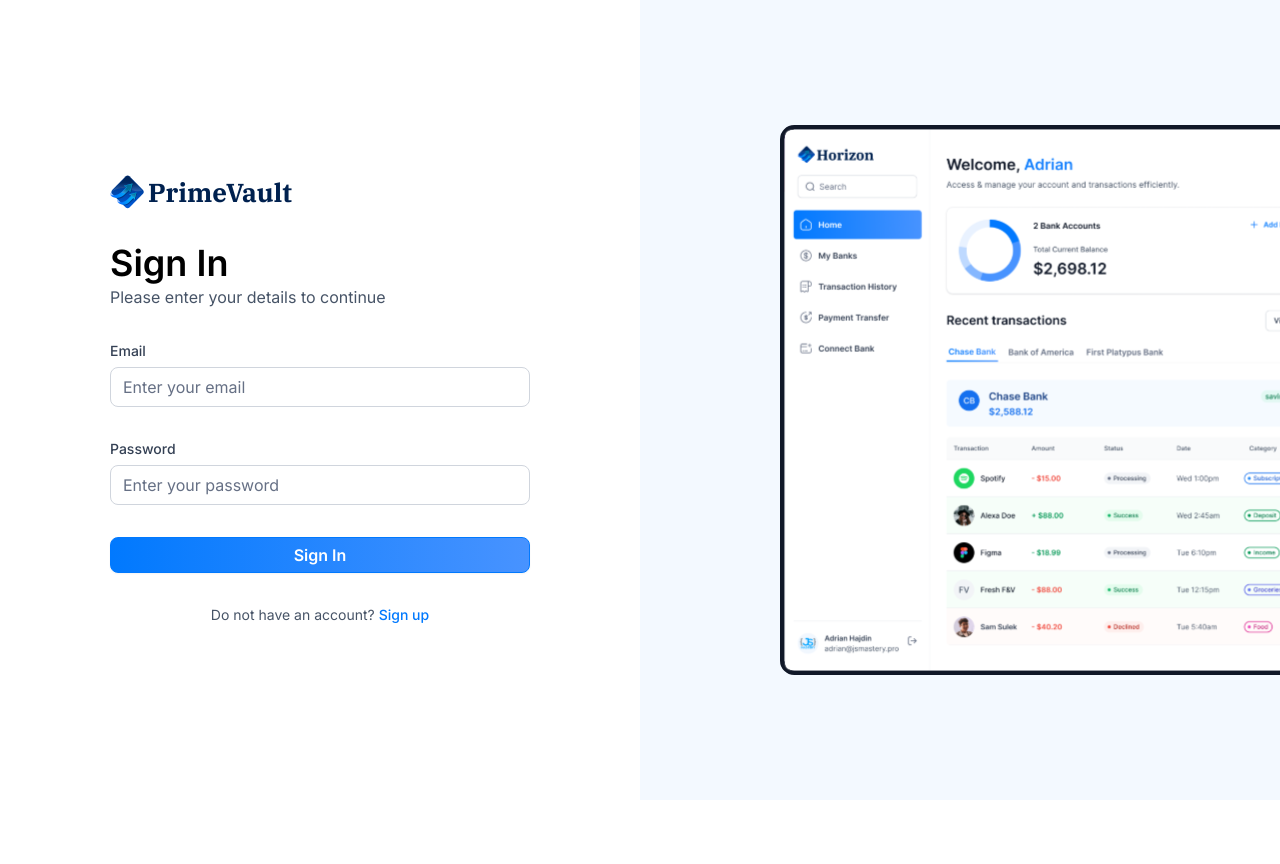
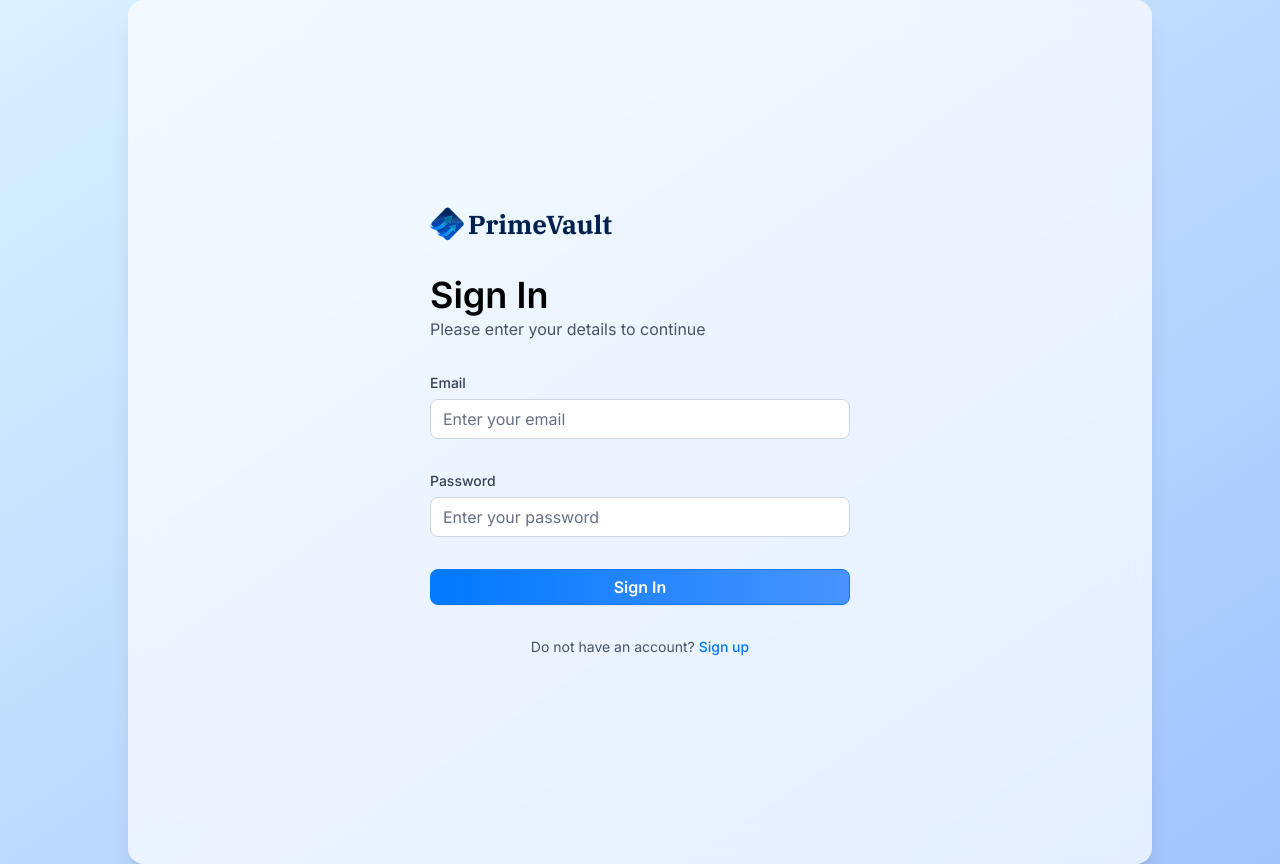
Before and after one commit to Ivan-6332/bank_app, a Next.js app: page /sign-in in a window 1280 px wide. Before the commit the page ends 800 px from the top, so only its background shows below. Built offline with nearby package versions, Linux system fonts and the light colour scheme.

Commit message:
layout update (Sign-In and Sign-Up)

```diff
--- a/app/(auth)/layout.tsx
+++ b/app/(auth)/layout.tsx
@@ -1,22 +1,12 @@
-import Image from "next/image";
-
 export default function RootLayout({
   children,
 }: Readonly<{
   children: React.ReactNode;
 }>) {
   return (
-      <main className="flex min-h-screen w-full justify-between font-inter">
+    <main className="flex min-h-screen w-full justify-center items-center bg-gradient-to-br from-[#d9f1ff] to-[#a1c4fd] font-inter">
+      <div className="w-full max-w-5xl p-8 bg-white/70 backdrop-blur-lg shadow-xl rounded-2xl">
         {children}
-          <div className="auth-asset">
-            <div>
-              <Image
-                src="/icons/auth-image.svg"
-                alt="Auth Image"
-                width={500}
-                height={500}
-              />
-            </div>
       </div>
     </main>
   );
```
Lines whose indentation alone changed are shown as unchanged.
